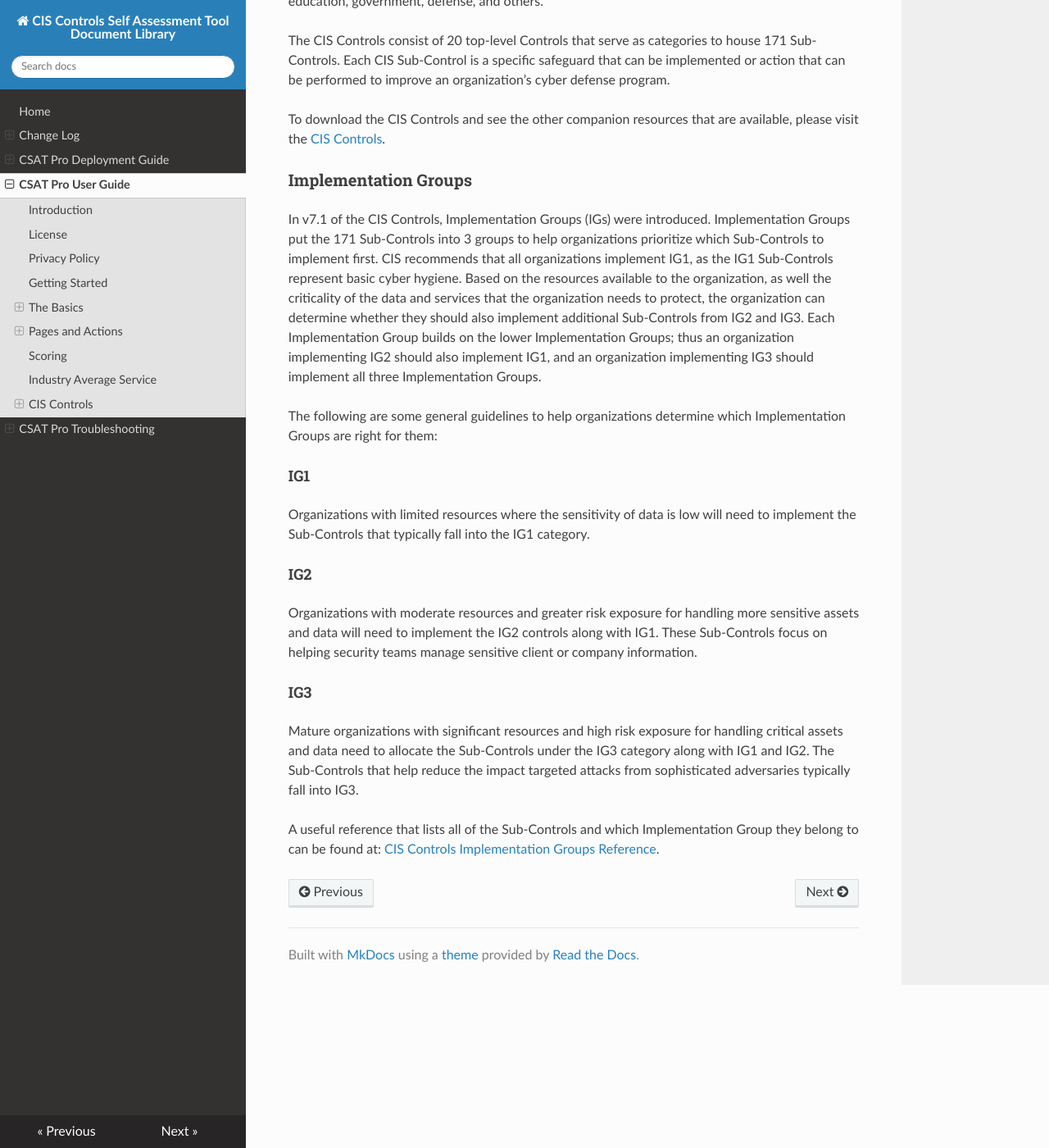
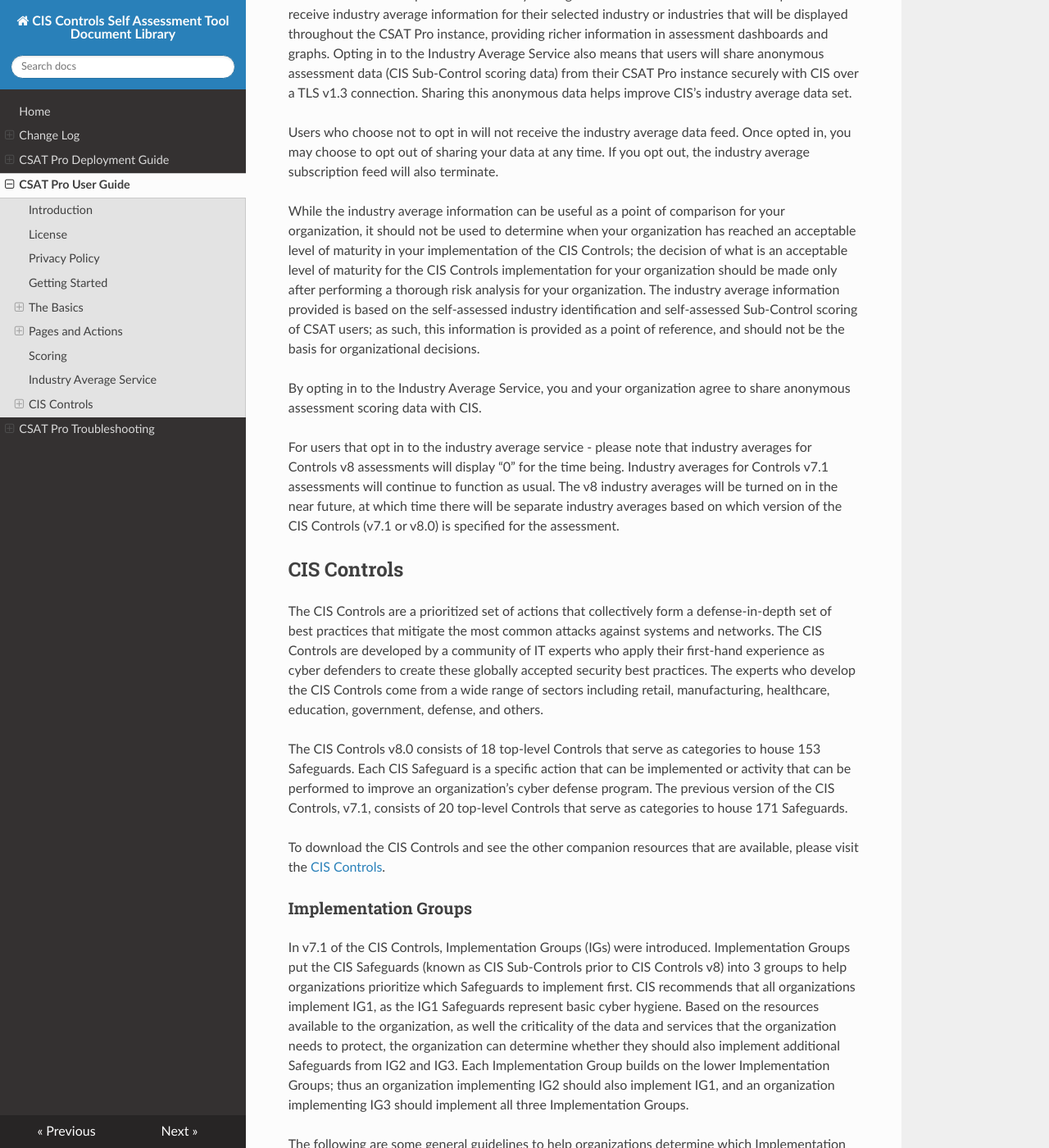
Before and after one commit to CISecurity/CSAT-Docs, an MkDocs documentation site: the page built from docs/source/csat_pro_user_guide.md, in a window 1280 px wide and 1400 px high, scrolled down 21105 px. Shown: the whole window at 82% size. Built offline with MkDocs 1.6.1, drawn with Linux system fonts in a browser that asks for light colours; nearby versions of some CDN libraries; some of the changed text lies outside the part shown.

Commit message:
CSAT Pro v1.6.0 updates
Includes CIS Controls v8.0 and new bulk actions

```diff
--- a/docs/source/csat_pro_user_guide.md
+++ b/docs/source/csat_pro_user_guide.md
@@ -5,7 +5,7 @@ CSAT Pro User Guide
 
 Introduction
 ------------
-The CIS Controls Self Assessment Tool (CSAT) is a web application that helps organizations track their implementation of the CIS Controls down to the Sub-Control level.  CSAT provides a workflow to facilitate collaboration among team members as they self-assess the organization’s CIS Controls implementation.
+The CIS Controls Self Assessment Tool (CSAT) is a web application that helps organizations track their implementation of the CIS Controls down to the Safeguard/Sub-Control level (please note that Safeguard is the newer term in CIS Controls v8, while Sub-Control was the term used previously in CIS Controls v7.1; both CSAT and this guide use the two terms interchangeably).  CSAT provides a workflow to facilitate collaboration among team members as they self-assess the organization’s CIS Controls implementation.
 
 A free, CIS-Hosted version of CSAT was released in early 2019 and is available at [CIS CSAT](https://csat.cisecurity.org/).
 
@@ -90,8 +90,10 @@ The My Organizations section displays the Organization Name, Industry, and the c
 #### My Assessments ####
 The My Assessments section displays the assessments associated with the organizations in the My Organization section.  The following information is displayed for each assessment in the list - Assessment Name, Assessment Template, Start Date, Due Date for open assessments (or Closed Date for closed assessments), Organization, and Action icons for any actions that the current user is permitted for the particular assessment (action icons can let you view the assessment’s dashboard, edit the assessment’s name/dates, view a list of tasks to complete, view a list of tasks pending for validation, or delete an assessment).  There is an Open tab and a Closed tab that allow the user to toggle between open and closed assessments.
 #### Assessment Templates ####
-An Assessment Template is the combination of a Control Framework and a Scoring Method.  The Assessment Template section lists the Assessment Templates available in this CSAT Pro instance and describes the Control Framework and Scoring Method for each.  CSAT Pro currently has the CIS Controls v7.1 with Simple Scoring available.
+An Assessment Template is the combination of a Control Framework and a Scoring Method.  The Assessment Template section lists the Assessment Templates available in this CSAT Pro instance and describes the Control Framework and Scoring Method for each.  CSAT Pro currently has two Assessment Templates available:
 
+-	CIS Controls v7.1 with Simple Scoring
+-	CIS Controls v8.0 with Simple Scoring
 
 ### Top Menu ###
 The Top Menu is present at the top of all pages in CSAT Pro.  From right to left, the Top Menu offers the following options:
@@ -139,7 +141,7 @@ The Assessments section displays a list of the assessments that exist in this or
 The Organization History section displays event log information for that organization including user changes (users added to the organization, users removed from the organization, and role modifications for users in the organization) as well as changes to the organization's info (name, website, and industry).  Organization/Sub-organization creation and deletion events are also displayed.  Sub-organization creation and deletion are logged in the immediate parent of the sub-organization, as well as in the top-level organization for that organization tree.  Assessments that are deleted as part of sub-organization deletions are also logged to both the immediate parent and top-level organizations.
 
 ####Assessment History Section####
-The Assessment History section shows a graph of the closed assessments for this organization to show how the organization’s assessment scores have changed over time.
+The Assessment History section shows a graph of the closed assessments for this organization to show how the organization’s assessment scores have changed over time.  This graph will display separate lines by Control Framework if the organization has closed assessments from more than one Control Framework (if the organization has some closed CIS Controls v7.1 assessments, and some closed CIS Controls v8.0 assessments, for instance).
 
 
 ### Creating a New Organization ###
@@ -163,7 +165,7 @@ Each assessment is created with the following attributes:
 
 -	Name – The name for the assessment does not need to be unique
 -	Due Date – The due date is the desired date to complete the assessment
--	Assessment Template – the Control Framework and Scoring Method that the assessment will use.  CSAT Pro currently has the CIS Controls v7.1 with Simple Scoring available.
+-	Assessment Template – the Control Framework and Scoring Method that the assessment will use.  CSAT Pro users can select between CIS Controls v7.1 with Simple Scoring and CIS Controls v8.0 with Simple Scoring.
 -	Implementation Group – when an Assessment Template to which Implementation Groups apply is selected, an Implementation Group will need to be selected as well.  Implementation Groups apply to CIS Controls templates.
 
 
@@ -173,7 +175,7 @@ The “Import Assessment” button also lets users create a new assessment, but
 -	a CSV file that was previously exported from CSAT Pro
 -	an XLSX file that was previously exported from CIS-Hosted CSAT (using the “Control Summary Report” option in the “Reports section of the menu on the left side of the page)
 
-The Import Assessment page lets the user enter the same information as described above for a new blank assessment, but requires two additional fields:
+Note: currently only CIS Controls v7.1 spreadsheets can be imported.  The Import Assessment page lets the user enter the same information as described above for a new blank assessment, but requires two additional fields:
 
 -	Source – Select either “CSAT Pro CSV” or “Hosted CSAT XLS” from the drop down depending on the origin of the spreadsheet to be imported
 -	Assessment to Import – Use the “Choose File” button to browse to a spreadsheet file.  The selected spreadsheet file must be of the format of those exported from the selected Source.
@@ -235,7 +237,7 @@ Below that information are several graphs:
 
 -	CIS Controls Implementation Average graph - This is a bar graph that shows current average for each Control (color coded to the same score ranges as indicated by the legend).  If the organization is opted in to the Industry Average Service, each Control will also have a bar indicating the industry average for that Control.  Hovering over a bar will show the Control number, the specific average, and whether that represents this assessment (org average) or the industry average.  Also, if opted in, the number of organizations used for the industry average is provided at the bottom of this graph.
 -	Monthly Assessment Average graph – This line graph shows a monthly snapshot of the overall assessment score so that users can see how the assessment score has changed over time.  If opted in to the Industry Average Service, there will also be a separate line representing the industry average.  The snapshot for the previous month is generally taken on the first day of the following month if the CSAT Pro instance is up and running (for instance, the August data would typically appear on the 1st day of September).
--	Implementation Group Averages graph – This graph has a bar for each of the three CIS Controls Implementation Groups (IG1, IG2, and IG3).  The scores for these bars use an exclusive definition for each IG when determining the score – thus, the IG3 bar does not factor in Sub-Controls that are in IG1 or IG2.  Unlike the other graphs, this graph does not take the assessment’s Sub-Control applicability into account; the IG3 bar represents the assessment’s average of the 31 IG3 Sub-Controls, regardless of whether this assessment has some or all of those Sub-Controls marked as Not Applicable.
+-	Implementation Group Averages graph – This graph has a bar for each of the three CIS Controls Implementation Groups (IG1, IG2, and IG3).  The scores for these bars use an exclusive definition for each IG when determining the score – thus, the IG3 bar does not factor in Safeguards that are in IG1 or IG2.  Unlike the other graphs, this graph does not take the assessment’s Safeguard applicability into account; the IG3 bar represents the assessment’s average of the IG3 Safeguards, regardless of whether this assessment has some or all of those Safeguards marked as Not Applicable.
 
 At the top right of the Assessment Dashboard, users can export reports and close/reopen an assessment.  Depending on the user's role in the organization, the following buttons can be found there:
 
@@ -266,6 +268,9 @@ The Assessment Summary page also allows bulk actions to be performed on tasks in
 The Bulk Edit actions that are currently available are:
 
 -	Bulk Assign – Using “Assign User” from the Bulk Edit drop down menu, one or more tasks can be assigned.  A pop-up window will be displayed where the user can enter the required information (user to Assign To and the Due Date) along with an optional comment.  After entering this information and pressing Submit, a summary of the assignments will be displayed in a message banner containing information about how many tasks were successfully assigned, how many tasks were reassigned (tasks that were previously assigned), and how many tasks were unable to be assigned (tasks that are Completed, Validated, or Not Applicable cannot be assigned).  A single email will be sent to the Assign To user containing a list of the tasks that they were successfully assigned to; like the singular assign functionality, no email will be sent when users are assigning tasks to themselves.
+-	Bulk Applicability Toggle – Using “Toggle Applicability” from the Bulk Edit drop down menu, the applicability for one or more tasks can be set at once.  A pop-up window will be displayed where the user can select the desired applicability for the selected tasks using the toggle (Not Applicable is selected when the toggle is on the left side; Applicable is selected when the toggle is on the right side).  Once the desired applicability is chosen and the user presses the Submit button, the tasks applicability will be updated and a summary message banner will appear to indicate how many tasks were set to the new value and how many were already in the selected state.
+-	Bulk Unassign – Using “Unassign User” from the Bulk Edit drop down menu, the assigned users for multiple tasks can be unassigned from those tasks at once.  A pop-up window will appear allowing the user to either press the Submit button to proceed with the unassignment, or to press the Close button to cancel without updating the tasks.  After the user clicks the Submit button, a message banner will appear to indicate the results including how many tasks were successfully unassigned, how many did not have an assigned user prior to this bulk action, and how many could not be unassigned (asks that are Completed/Validated or that are Not Applicable cannot be unassigned).
+
 
 ####Event Log####
 The assessment’s Event Log tab displays a history of events for that assessment.  Entries are currently created for events such as blank assessment creation (either blank or from an import file), assessment closing/reopening, and changes to the assessment’s Implementation Group.  Each log entry includes the user who performed the action and the date/time of the action.  Users can switch to the other Assessment tabs in the upper left of the assessment Event Log page.
@@ -310,7 +315,9 @@ Below the workflow buttons and Evidence section (if present) are the Discussion
 On the right side of the Sub-Control View you can find additional information on the Sub-Control including:
 
 - Score - the Sub-Control’s current score converted to a 0 – 100 scale
-- Mappings – This section displays mappings to other frameworks.  A block will appear for each mapping indicating the framework and identifier within that framework to which this Sub-Control is mapped.  Users can click these blocks to pop-up additional information on that mapping.  Currently, CSAT Pro displays the mappings for NIST 800-53 R4 Low Baseline, the NIST Cybersecurity Framework (CSF), and PCI DSS v3.2.1.  Please refer to the spreadsheets at [CIS Controls Mappings](https://workbench.cisecurity.org/community/94/files) for additional information on these mappings (such as more detail on the relationship between the mapped controls) as well as mappings to other frameworks.
+- Mappings – This section displays mappings to other frameworks.  A block will appear for each mapping indicating the framework and identifier within that framework to which this CIS Safeguard is mapped.  Users can click these blocks to pop-up additional information on that mapping.  Please refer to the spreadsheets at [CIS Controls Mappings](https://workbench.cisecurity.org/community/94/files) for additional information on these mappings (such as more detail on the relationship between the mapped controls) as well as mappings to other frameworks.  Currently, CSAT Pro displays the following mappings:
+    - CIS Controls v7.1 to NIST 800-53 Revision 4 Low Baseline, the NIST Cybersecurity Framework (CSF), and PCI DSS v3.2.1
+    - CIS Controls v8.0 to NIST 800-53 Revision 5 Low Baseline and the NIST Cybersecurity Framework (CSF).
 - Custom Tags – This section displays existing tags for the task and allows the user to add new ones. There is an input box where the user can enter new tags; as the user starts typing in this box, it will autopopulate existing tag options that match the characters typed so far.  Once the desired tag has been typed, hitting the enter key will apply that new tag to the task.  Tags are case insensitive (so ABC will be treated the same as abc).  A list of the tags that have already been applied to that task is displayed; a tag can be removed from that task by clicking the ‘x’ at the right of the tag in question.  Custom tags can be used in the Assessment Summary page as a filter to display all tasks that have a particular tag.
 - Asset type
 - Security function – This section displays the security function identified for the CIS Sub-Control.  These are based on the functions used in the NIST Cybersecurity Framework: Identify, Protect, Detect, Respond, and Recover.
@@ -338,7 +345,7 @@ Users with an Organization Admin role for an assessment can delete the assessmen
 
 Scoring
 ------------
-CIS CSAT Pro currently uses a Simple Scoring Method for CIS Controls 7.1 assessments.  This means that each CIS Sub-Control can be assigned a whole number score of 1 through 5.  Reference ranges are provided with each option; for instance, if an organization has a Sub-Control implemented on 50% of their systems, they could select a score of 3 which has a reference range of “41 – 60%”.  These reference ranges are only intended as a convenience and are not intended to be a hard and fast scoring requirement.  If an organization has its own way of scoring on a 1 – 5 scale that differs from the reference ranges, they are free to ignore the reference ranges and select the 1 – 5 scores that fit their scoring methodology.  The provided scoring options with reference ranges are:
+CIS CSAT Pro currently uses a Simple Scoring Method for CIS Controls assessments.  This means that each CIS Sub-Control can be assigned a whole number score of 1 through 5.  Reference ranges are provided with each option; for instance, if an organization has a Sub-Control implemented on 50% of their systems, they could select a score of 3 which has a reference range of “41 – 60%”.  These reference ranges are only intended as a convenience and are not intended to be a hard and fast scoring requirement.  If an organization has its own way of scoring on a 1 – 5 scale that differs from the reference ranges, they are free to ignore the reference ranges and select the 1 – 5 scores that fit their scoring methodology.  The provided scoring options with reference ranges are:
 
 -	1 (0-20%)
 -	2 (21-40%)
@@ -368,26 +375,28 @@ While the industry average information can be useful as a point of comparison fo
 
 By opting in to the Industry Average Service, you and your organization agree to share anonymous assessment scoring data with CIS.
 
+For users that opt in to the industry average service - please note that industry averages for Controls v8 assessments will display “0” for the time being.  Industry averages for Controls v7.1 assessments will continue to function as usual.  The v8 industry averages will be turned on in the near future, at which time there will be separate industry averages based on which version of the CIS Controls (v7.1 or v8.0) is specified for the assessment.
+
 CIS Controls
 ------------
 The CIS Controls are a prioritized set of actions that collectively form a defense-in-depth set of best practices that mitigate the most common attacks against systems and networks. The CIS Controls are developed by a community of IT experts who apply their first-hand experience as cyber defenders to create these globally accepted security best practices. The experts who develop the CIS Controls come from a wide range of sectors including retail, manufacturing, healthcare, education, government, defense, and others.
 
-The CIS Controls consist of 20 top-level Controls that serve as categories to house 171 Sub-Controls.  Each CIS Sub-Control is a specific safeguard that can be implemented or action that can be performed to improve an organization’s cyber defense program.
+The CIS Controls v8.0 consists of 18 top-level Controls that serve as categories to house 153 Safeguards.  Each CIS Safeguard is a specific action that can be implemented or activity that can be performed to improve an organization’s cyber defense program.  The previous version of the CIS Controls, v7.1, consists of 20 top-level Controls that serve as categories to house 171 Safeguards.
 
 To download the CIS Controls and see the other companion resources that are available, please visit the [CIS Controls](https://www.cisecurity.org/controls/).
 
 ### Implementation Groups ###
-In v7.1 of the CIS Controls, Implementation Groups (IGs) were introduced.  Implementation Groups put the 171 Sub-Controls into 3 groups to help organizations prioritize which Sub-Controls to implement first.  CIS recommends that all organizations implement IG1, as the IG1 Sub-Controls represent basic cyber hygiene.  Based on the resources available to the organization, as well the criticality of the data and services that the organization needs to protect, the organization can determine whether they should also implement additional Sub-Controls from IG2 and IG3.  Each Implementation Group builds on the lower Implementation Groups; thus an organization implementing IG2 should also implement IG1, and an organization implementing IG3 should implement all three Implementation Groups.
+In v7.1 of the CIS Controls, Implementation Groups (IGs) were introduced.  Implementation Groups put the CIS Safeguards (known as CIS Sub-Controls prior to CIS Controls v8) into 3 groups to help organizations prioritize which Safeguards to implement first.  CIS recommends that all organizations implement IG1, as the IG1 Safeguards represent basic cyber hygiene.  Based on the resources available to the organization, as well the criticality of the data and services that the organization needs to protect, the organization can determine whether they should also implement additional Safeguards from IG2 and IG3.  Each Implementation Group builds on the lower Implementation Groups; thus an organization implementing IG2 should also implement IG1, and an organization implementing IG3 should implement all three Implementation Groups.
 
 The following are some general guidelines to help organizations determine which Implementation Groups are right for them:
 
 ####IG1####
-Organizations with limited resources where the sensitivity of data is low will need to implement the Sub-Controls that typically fall into the IG1 category.
+Organizations with limited resources where the sensitivity of data is low will need to implement the Safeguards that typically fall into the IG1 category.
 
 ####IG2####
-Organizations with moderate resources and greater risk exposure for handling more sensitive assets and data will need to implement the IG2 controls along with IG1. These Sub-Controls focus on helping security teams manage sensitive client or company information.
+Organizations with moderate resources and greater risk exposure for handling more sensitive assets and data will need to implement the IG2 controls along with IG1. These Safeguards focus on helping security teams manage sensitive client or company information.
 
 ####IG3####
-Mature organizations with significant resources and high risk exposure for handling critical assets and data need to allocate the Sub-Controls under the IG3 category along with IG1 and IG2. The Sub-Controls that help reduce the impact targeted attacks from sophisticated adversaries typically fall into IG3.
+Mature organizations with significant resources and high risk exposure for handling critical assets and data need to allocate the Safeguards under the IG3 category along with IG1 and IG2. The Safeguards that help reduce the impact targeted attacks from sophisticated adversaries typically fall into IG3.
 
-A useful reference that lists all of the Sub-Controls and which Implementation Group they belong to can be found at: [CIS Controls Implementation Groups Reference](https://www.cisecurity.org/white-papers/cis-controls-v7-1-implementation-groups/).
+A useful reference that lists all of the CIS Safeguards and which Implementation Group they belong to (for CIS Controls v7.1) can be found at: [CIS Controls v7.1 Implementation Groups Reference](https://www.cisecurity.org/white-papers/cis-controls-v7-1-implementation-groups/).
```
Also changed, not shown: other parts of docs/source/csat_pro_user_guide.md (+2 -2 lines).
